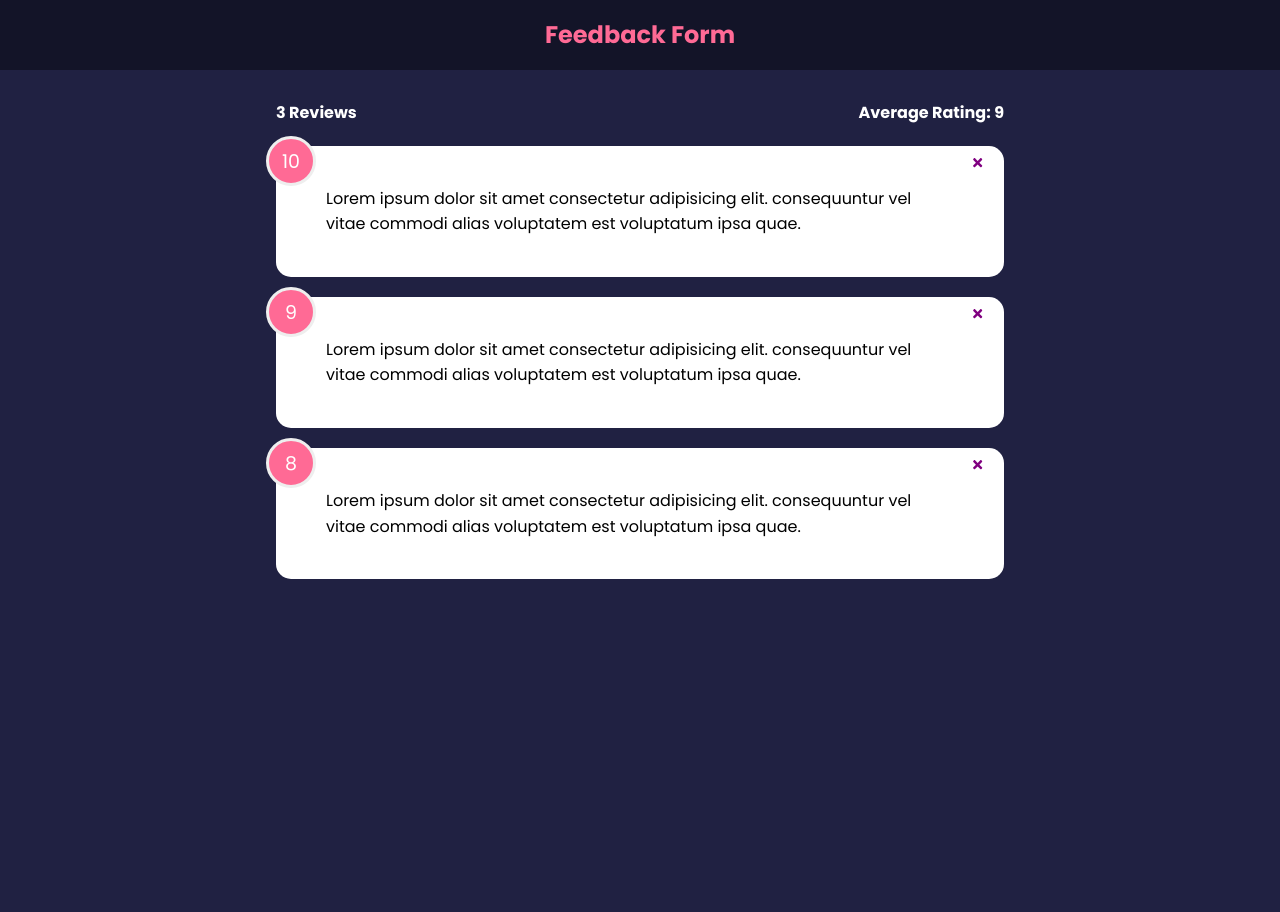
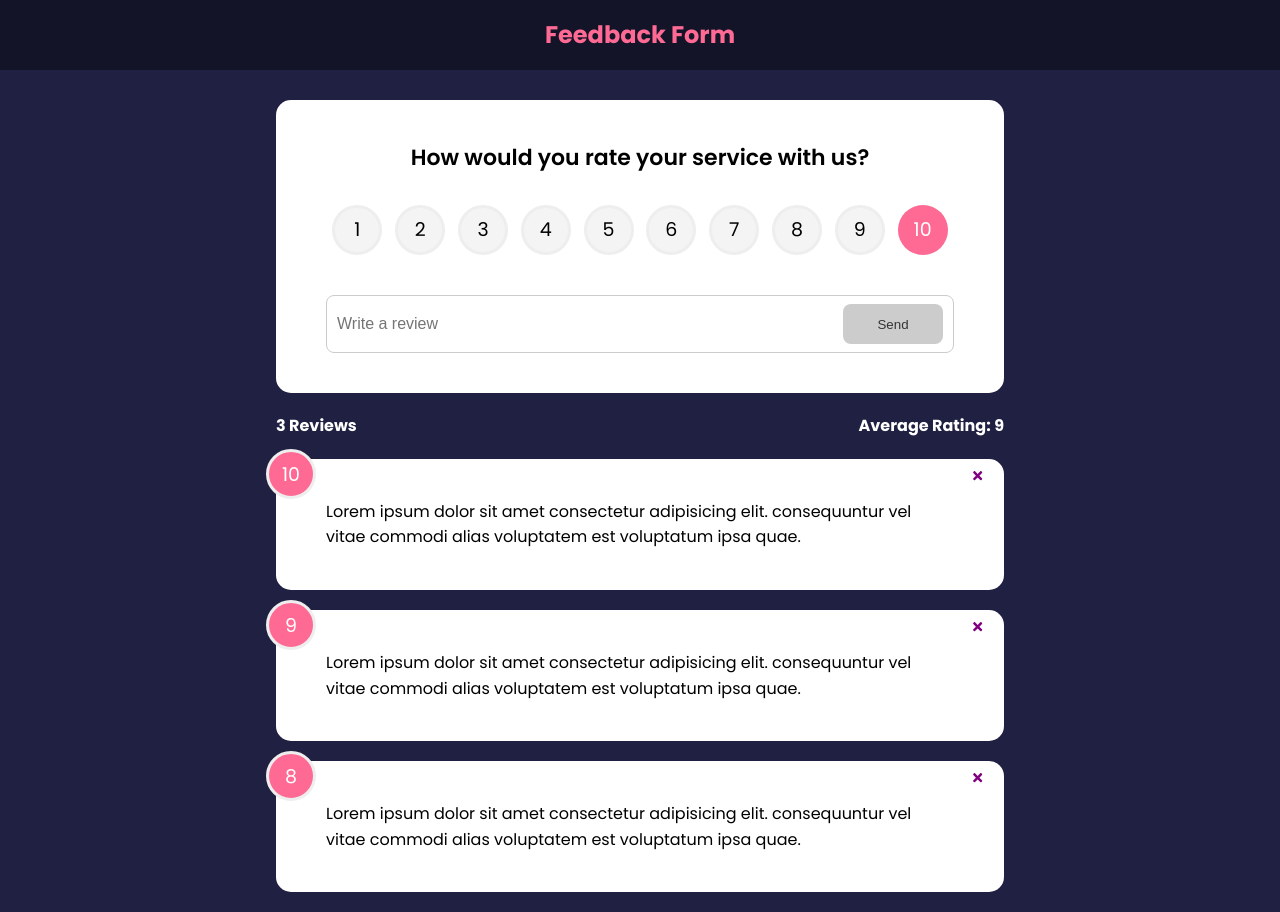
Before and after one commit to crunchynut007/feedback-form, a React (Create React App) app: page / in a window 1280 px wide. Before the commit the page ends 800 px from the top, so only its background shows below. Built offline with nearby package versions, Linux system fonts and the light colour scheme.

Commit message:
Added form submit state management

```diff
--- a/src/App.js
+++ b/src/App.js
@@ -1,11 +1,19 @@
+import {v4 as uuidv4} from 'uuid'
 import {useState} from 'react'
 import Header from './components/Header'
 import FeedbackList from './components/FeedbackList'
 import FeedbackData from './data/FeedbackData'
 import FeedbackStats from './components/FeedbackStats'
+import FeedbackForm from './components/FeedbackForm'
 
 export default function App({callback}) {
   const [feedback, setFeedback] = useState(FeedbackData)
+
+  const addFeedback = (newFeedback) => {
+    newFeedback.id = uuidv4()
+    setFeedback([newFeedback, ...feedback])
+    console.log(newFeedback)
+  }
 
   const deleteFeedbackItem = (id) => {
     if (window.confirm('Are you sure you want to delete this item?')) {
@@ -18,6 +26,7 @@
     <div ref={callback}>
       <Header/>
       <div className='container'>
+        <FeedbackForm handleAdd={addFeedback}/>
         <FeedbackStats feedback={feedback}/>
         <FeedbackList feedback={feedback} handleDelete={deleteFeedbackItem}/>
       </div>
```
